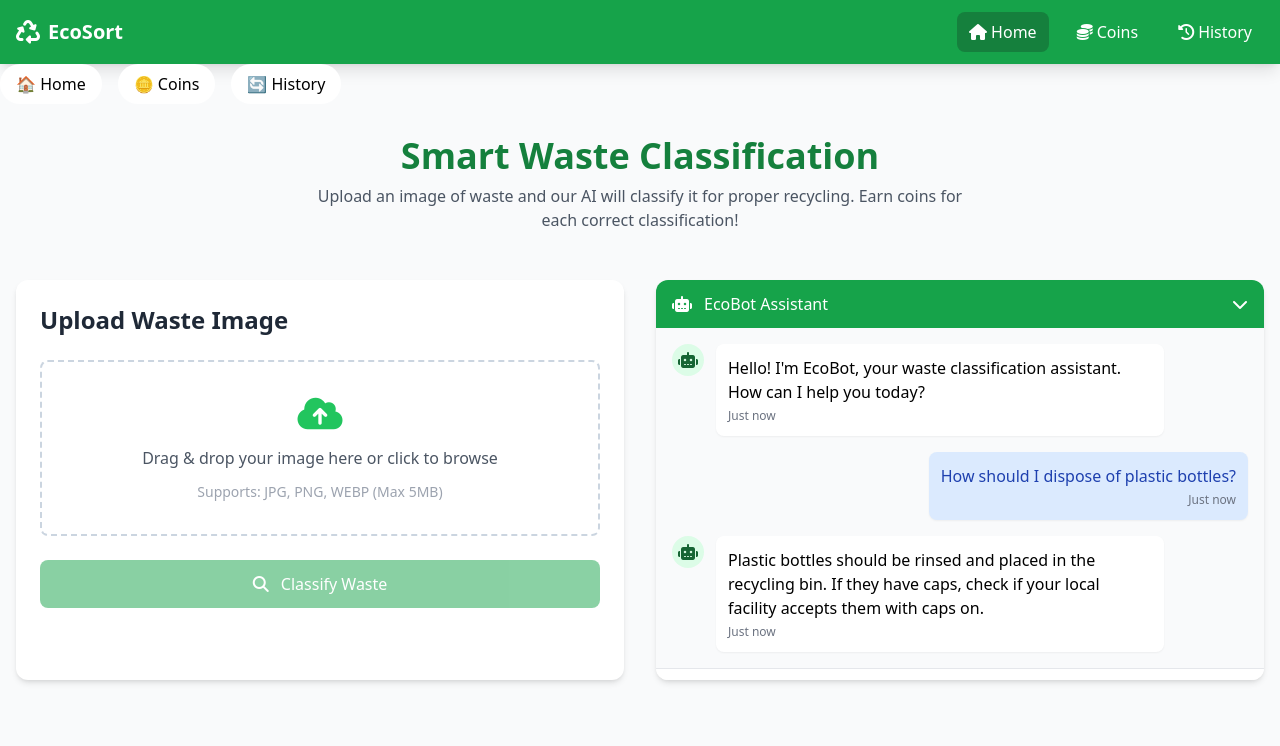
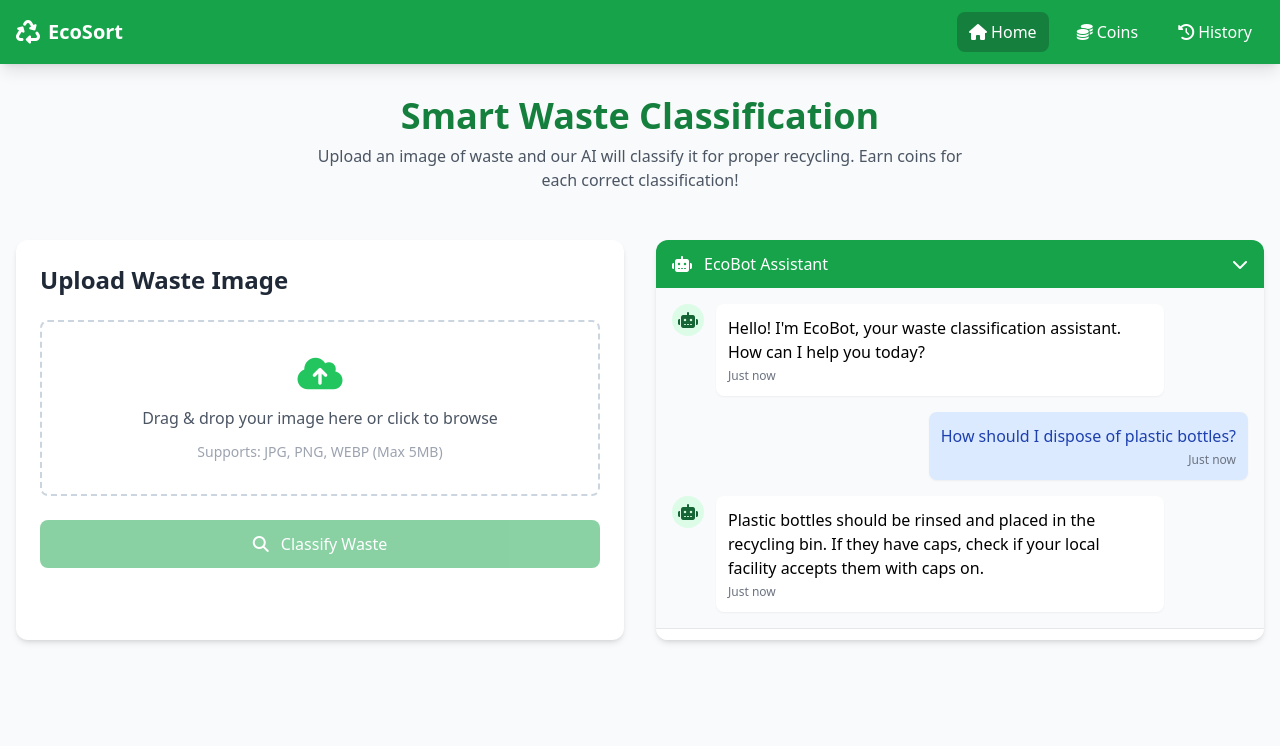
Before and after one commit to meldw/Multiwastecapital, a plain HTML site: page public/cwastemel_ui.html in a window 1280 px wide. Drawn offline with nearby package versions, Linux system fonts and the light colour scheme.

Commit message:
Update cwastemel_ui.html

```diff
--- a/public/cwastemel_ui.html
+++ b/public/cwastemel_ui.html
@@ -53,7 +53,7 @@
                 <span class="text-xl font-bold">EcoSort</span>
             </div>
             <div class="flex space-x-4">
-                <a href="cwastemel_ui.py" id="homeBtn" class="px-3 py-2 rounded-lg bg-green-700 hover:bg-green-800 transition flex items-center space-x-1">
+                <a href="main_page.py" id="homeBtn" class="px-3 py-2 rounded-lg bg-green-700 hover:bg-green-800 transition flex items-center space-x-1">
                     <i class="fas fa-home"></i>
                     <span>Home</span>
                 </a>
@@ -68,12 +68,6 @@
             </div>
         </div>
     </nav>
-
-<div class="flex gap-4">
-  <button onclick="window.parent.location.href = '/main_page'" class="px-4 py-2 bg-white rounded-full">🏠 Home</button>
-  <button onclick="window.parent.location.href = '/coin_page'" class="px-4 py-2 bg-white rounded-full">🪙 Coins</button>
-  <button onclick="window.parent.location.href = '/history_page'" class="px-4 py-2 bg-white rounded-full">🔄 History</button>
-</div>
 
 
     <!-- Main Content -->
```
